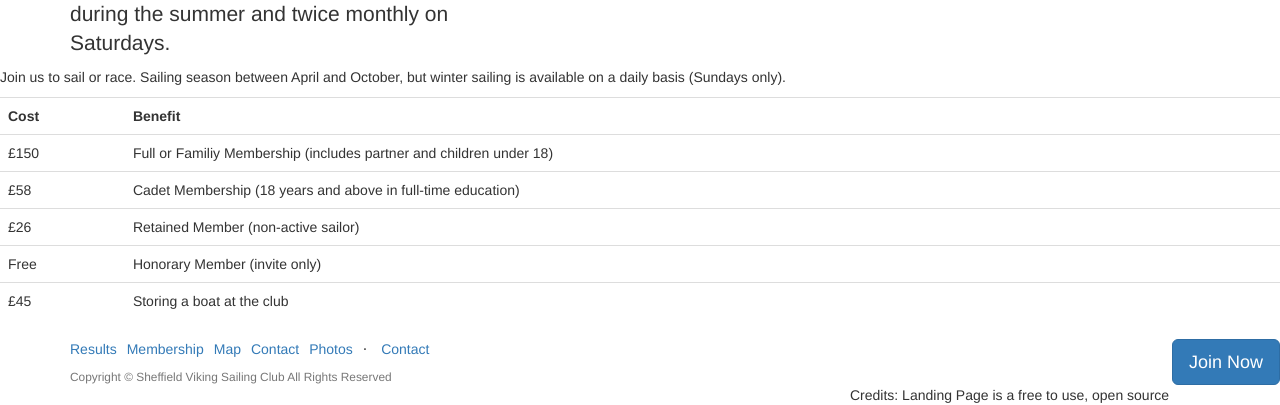
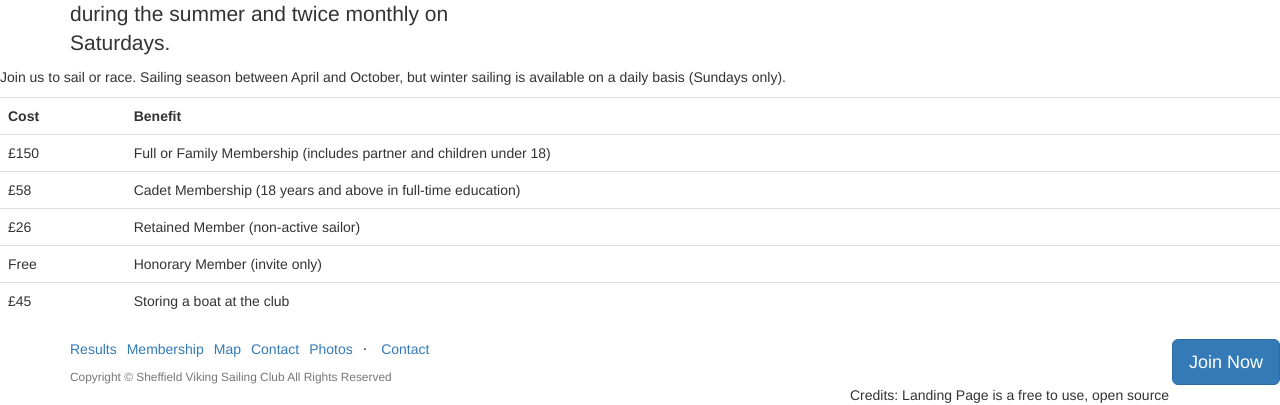
Before and after one commit to svsc/svsc.github.io, a Jekyll site: the page built from _posts/2014-09-22-membership-2.markdown, in a window 1280 px wide. Shown: the part 373-778 px from the top of the page. Built offline with Jekyll 4.4.1, drawn with Linux system fonts in a browser that asks for light colours; nearby versions of some CDN libraries; library files that are not in the unit come from our copies.

Commit message:
Fixed a typo.

```diff
--- a/_posts/2014-09-22-membership-2.markdown
+++ b/_posts/2014-09-22-membership-2.markdown
@@ -12,7 +12,7 @@ description: |
   <tr><th>Cost</th><th>Benefit</th></tr>
   <tr>
   <td>£150</td>
-  <td>Full or Familiy Membership (includes partner and children under 18)</td>
+  <td>Full or Family Membership (includes partner and children under 18)</td>
   </tr>
   <tr>
   <td>£58</td>
```
